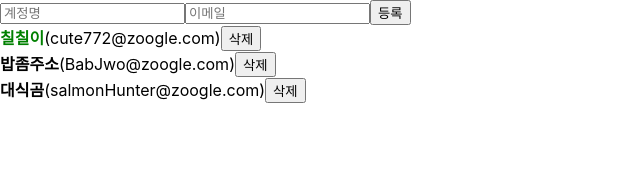
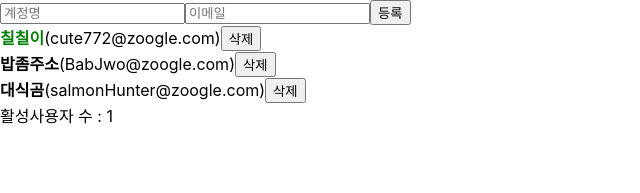
Before and after one commit to SuRyeon-Lee/edu-react-hooks, a React (Create React App) app: page / in a window 1280 px wide. Shown: the top 193 px of the page, without its empty margins (0-640 px from the left). Built offline with nearby package versions, Linux system fonts and the light colour scheme.

Commit message:
:sparkles: useMemo 를 사용하여 연산한 값 재사용하기

```diff
--- a/src/App.js
+++ b/src/App.js
@@ -1,9 +1,14 @@
 // 여러개의 input 상태 관리하기 (https://react.vlpt.us/basic/09-multiple-inputs.html)
 import ManyInputs from './lesson/ManyInputs'
 
-import {useRef, useState} from "react";
+import {useRef, useState, useMemo} from "react";
 import UserList from './lesson/UserList'
 import CreateUser from './lesson/CreateUser';
+
+function countActiveUsers(users) {
+  console.log('활성 사용자 수를 세는중...');
+  return users.filter(user => user.active).length;
+}
 
 function App() {
   //Input 처리하는 친구들
@@ -96,6 +101,16 @@ function App() {
     ))
   }
 
+  /*
+    🔥 useMemo는 상관 없는 컴포넌트의 변화에 딸려서 함수가 호출될때 사용한다.
+    useMemo의 의미와 기능은 ...
+    "이 state가 바뀔때만 함수를 호출해서 다시 계산해주면 돼!
+    근데 이 state 안바뀌었으면 함수 호출하지마!
+    내가 이전에 연산한 값 저장해놨거든~ 그거 주면돼!"
+
+    const [연산값 저장할 변수] = useMemo(() => [어떻게 연산할지 정의하는 함수], [deps 배열])
+  */
+  const count = useMemo(() => countActiveUsers(users), [users]);
   return (
     <>
      {/* <ManyInputs/> */}
@@ -110,6 +125,7 @@ function App() {
 
      {/* 기존에 쌓여있던 더미 데이터 뿌리기 */}
      <UserList users={users} onRemove={onRemove} onToggle={onToggle}/>
+     <div>활성사용자 수 : {count}</div>
     </>
   );
 }
--- a/src/lesson/UserList.jsx
+++ b/src/lesson/UserList.jsx
@@ -23,14 +23,14 @@ function User({user, onRemove, onToggle}){
     // }, []); //deps(dependency array) 가 빈배열 : 컴포넌트가 처음 나타날때에만 호출
 
 
-    useEffect(() => {
-        console.log('user 값이 설정됨');
-        console.log(user);
-        return () => {
-          console.log('user 가 바뀌기 전..');
-          console.log(user);
-        };
-    }, [user]);
+    // useEffect(() => {
+    //     console.log('user 값이 설정됨');
+    //     console.log(user);
+    //     return () => {
+    //       console.log('user 가 바뀌기 전..');
+    //       console.log(user);
+    //     };
+    // }, [user]);
     //🔥 useEffect 안에서 사용하는 상태나, props 가 있다면, useEffect 의 deps 에 넣어줘야 한다.
     /*
         🤔 deps(dependency array) 가 빈배열 아닐때
```
